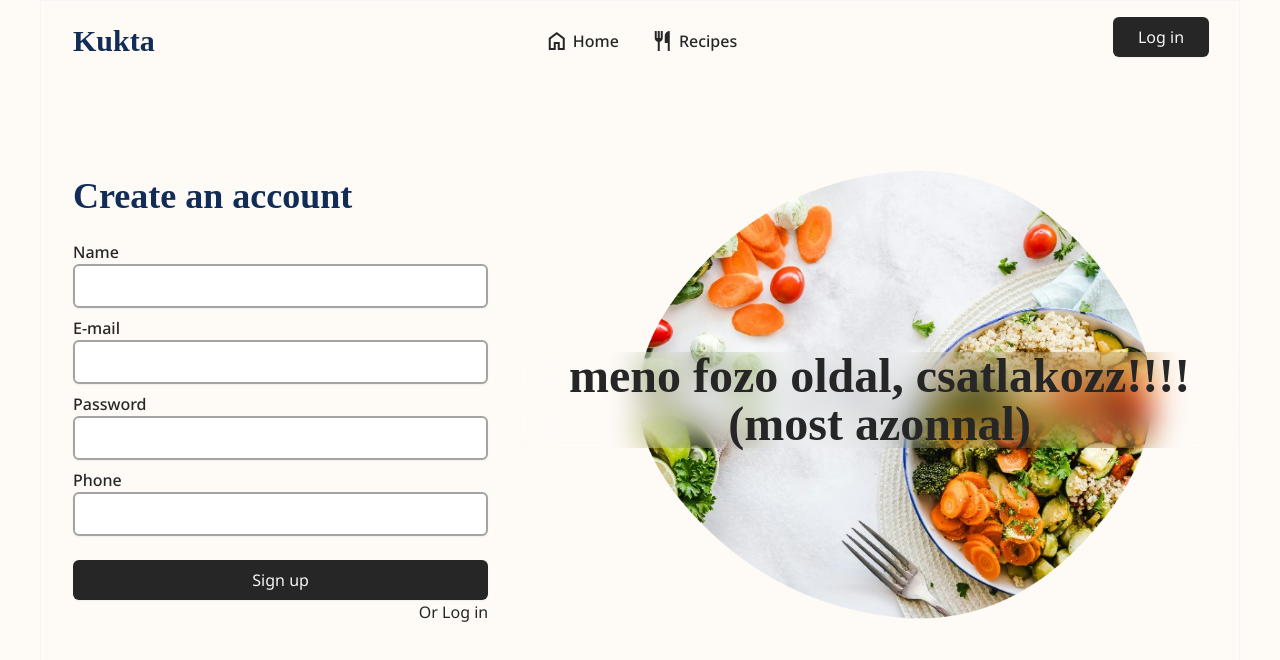
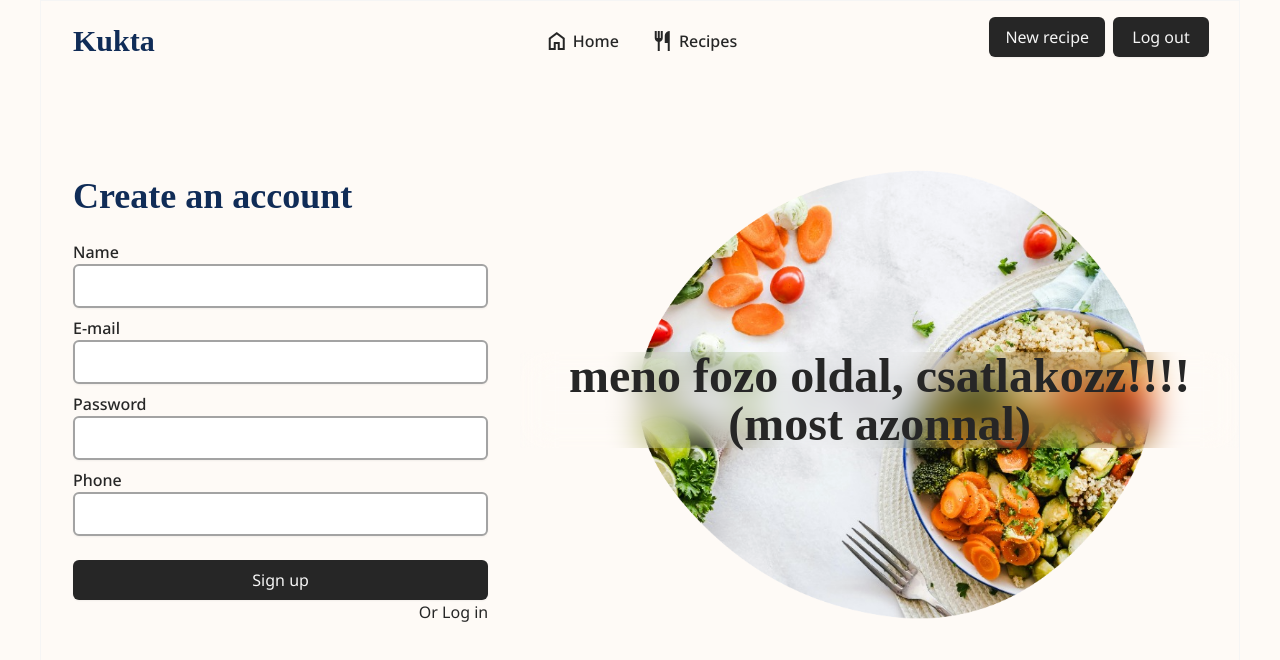
Before and after one commit to csandrisTurr/kukta, an Angular app: page /register in a window 1280 px wide. Shown: the top 660 px of the page. Built offline with nearby package versions, Linux system fonts and the light colour scheme; a web font is replaced by a local one.

Commit message:
feat: login and register and stuff

```diff
--- a/src/app/app.component.ts
+++ b/src/app/app.component.ts
@@ -3,11 +3,13 @@ import { RouterLink, RouterLinkActive, RouterOutlet } from '@angular/router';
 import { NavbarComponent } from './components/navbar/navbar.component';
 import { IconComponent } from "./components/icon/icon.component";
 import { CommonModule } from '@angular/common';
+import { AuthService } from './modules/auth/auth.service';
+import { AuthModule } from './modules/auth/auth.module';
 
 @Component({
   selector: 'app-root',
   standalone: true,
-  imports: [RouterOutlet, CommonModule, RouterLink, RouterLinkActive, NavbarComponent],
+  imports: [RouterOutlet, CommonModule, RouterLink, RouterLinkActive, NavbarComponent, AuthModule],
   templateUrl: './app.component.html',
   styleUrl: './app.component.scss'
 })
--- a/src/app/app.config.ts
+++ b/src/app/app.config.ts
@@ -1,8 +1,18 @@
-import { ApplicationConfig, provideZoneChangeDetection } from '@angular/core';
+import { ApplicationConfig, InjectionToken, provideZoneChangeDetection } from '@angular/core';
 import { provideRouter } from '@angular/router';
 
 import { routes } from './app.routes';
+import { HTTP_INTERCEPTORS, provideHttpClient, withInterceptors } from '@angular/common/http';
+import { BASE_API_URL, baseUrlInterceptor } from './other/baseurl.interceptor';
+import { authInterceptor } from './other/auth.interceptor';
 
 export const appConfig: ApplicationConfig = {
-  providers: [provideZoneChangeDetection({ eventCoalescing: true }), provideRouter(routes)]
+  providers: [
+    provideZoneChangeDetection({ eventCoalescing: true }),
+    provideRouter(routes),
+    provideHttpClient(withInterceptors([baseUrlInterceptor, authInterceptor])),
+    {
+      provide: BASE_API_URL, useValue: 'http://localhost:3001', multi: true,
+    }
+  ]
 };
--- a/src/app/components/navbar/navbar.component.html
+++ b/src/app/components/navbar/navbar.component.html
@@ -4,7 +4,14 @@
         <app-navbar-item route="" icon="home" label="Home" />
         <app-navbar-item route="/recipes" icon="restaurant" label="Recipes" />
     </div>
-    <a routerLink="/login" class=""><app-button text="Log in" class="ml-auto w-24 block" /></a>
+    @if (this.authService.isLoggedIn) {
+        <span class="flex ml-auto gap-2">
+            <a routerLink="/recipe-editor" class=""><app-button text="New recipe" class="w-26 block" /></a>
+            <app-button text="Log out" class="w-24 block" />
+        </span>
+    } @else {
+        <a routerLink="/login" class=""><app-button text="Log in" class="ml-auto w-24 block" /></a>
+    }
     <!--
     <app-navbar-item route="/login" icon="login" class="ml-auto" />
     -->
--- a/src/app/components/navbar/navbar.component.ts
+++ b/src/app/components/navbar/navbar.component.ts
@@ -3,6 +3,7 @@ import { IconComponent } from '../icon/icon.component';
 import { NavbarItemComponent } from './navbar-item/navbar-item.component';
 import { RouterLink } from '@angular/router';
 import { ButtonComponent } from '../button/button.component';
+import { AuthService } from '../../modules/auth/auth.service';
 
 @Component({
   selector: 'app-navbar',
@@ -12,5 +13,5 @@ import { ButtonComponent } from '../button/button.component';
   styleUrl: './navbar.component.scss'
 })
 export class NavbarComponent {
-
+  constructor(readonly authService: AuthService) {}
 }
--- a/src/app/routes/login/login.component.ts
+++ b/src/app/routes/login/login.component.ts
@@ -3,6 +3,7 @@ import { InputComponent } from "../../components/input/input.component";
 import { ButtonComponent } from '../../components/button/button.component';
 import { RouterLink } from '@angular/router';
 import { FormControl, ReactiveFormsModule } from '@angular/forms';
+import { AuthService } from '../../modules/auth/auth.service';
 
 @Component({
   selector: 'app-login',
@@ -15,7 +16,9 @@ export class LoginComponent {
   email = new FormControl('');
   password = new FormControl('');
 
+  constructor(private readonly authService: AuthService) {}
+
   login() {
-    alert(this.email.value);
+    this.authService.login({ email: this.email.value, password: this.password.value });
   }
 }
--- a/src/app/routes/register/register.component.ts
+++ b/src/app/routes/register/register.component.ts
@@ -3,6 +3,7 @@ import { FormControl } from '@angular/forms';
 import { RouterLink } from '@angular/router';
 import { ButtonComponent } from '../../components/button/button.component';
 import { InputComponent } from '../../components/input/input.component';
+import { AuthService } from '../../modules/auth/auth.service';
 
 @Component({
   selector: 'app-register',
@@ -12,12 +13,19 @@ import { InputComponent } from '../../components/input/input.component';
   styleUrl: './register.component.scss'
 })
 export class RegisterComponent {
+  constructor(private readonly authService: AuthService) {}
+
   name = new FormControl('');
   email = new FormControl('');
   password = new FormControl('');
   phone = new FormControl('');
 
   register() {
-
+    this.authService.register({
+      name: this.name.value,
+      email: this.email.value,
+      password: this.password.value,
+      phone: this.phone.value,
+     });
   }
 }
```
Also changed, not shown: 1 other file (tests, documents, lock files or other folders).
